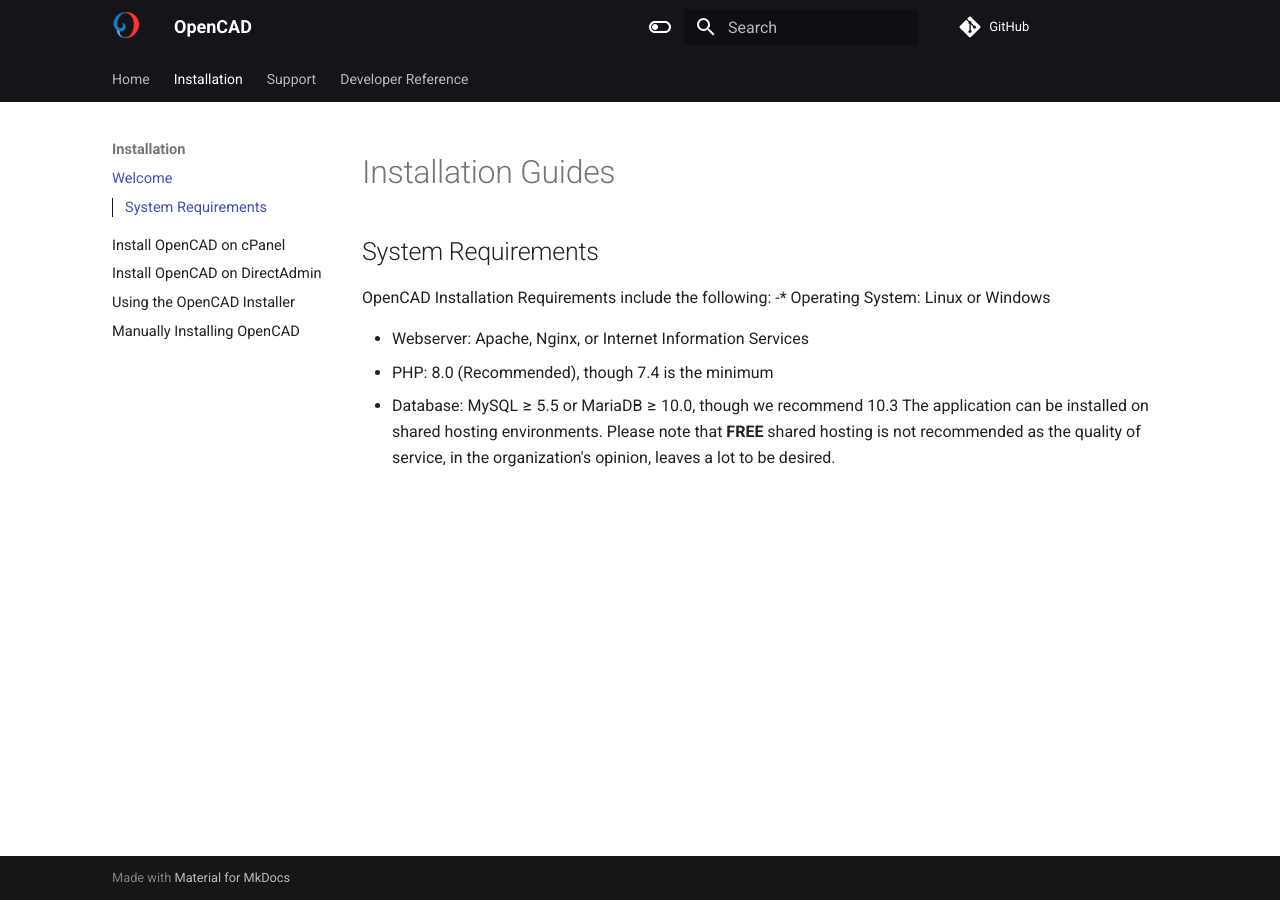
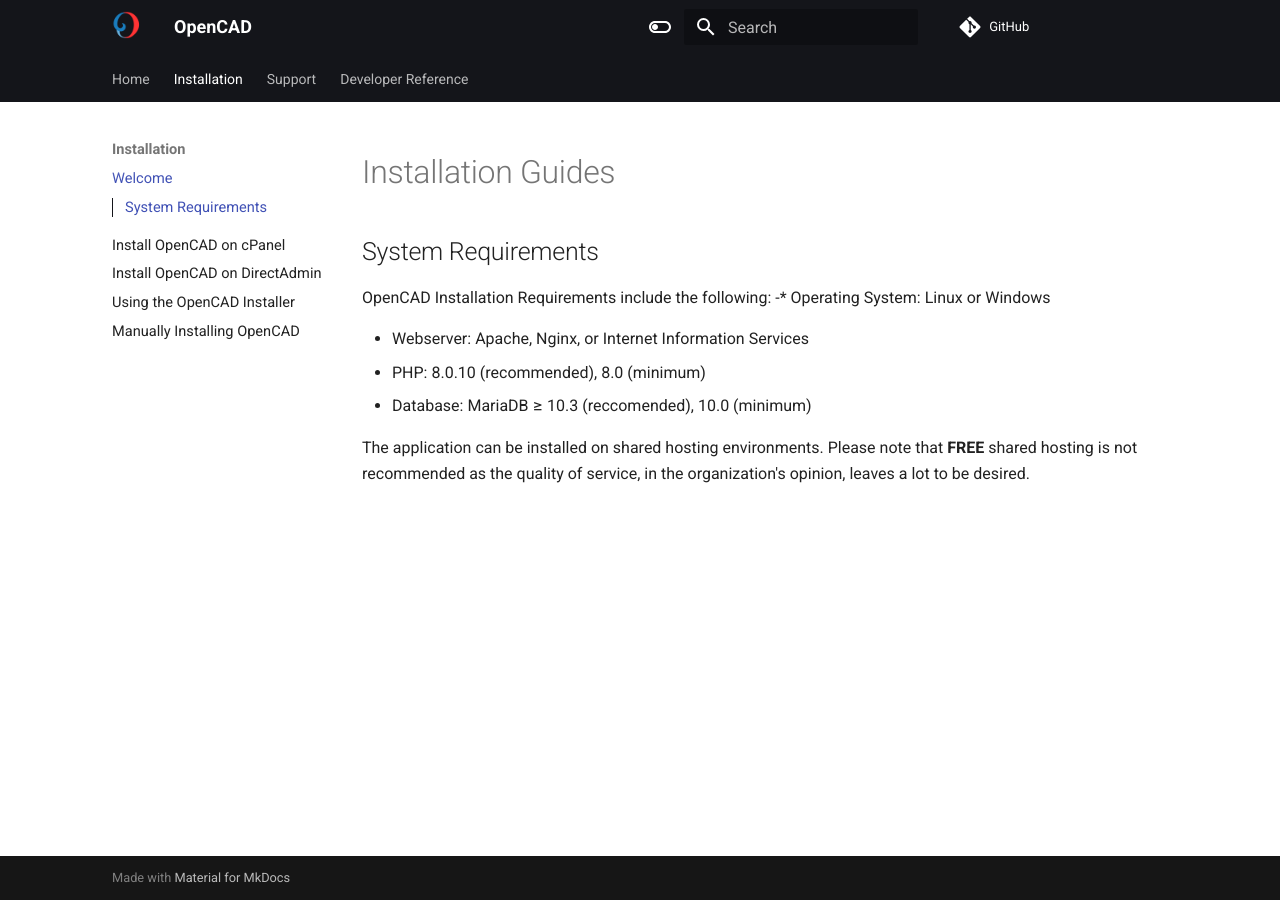
Before and after one commit to opencad-community/OpenCAD-docs, an MkDocs documentation site: the page built from docs/install/install-welcome.md, in a window 1280 px wide. Built offline with MkDocs 1.6.1 and Material for MkDocs 9.7.7, drawn with Linux system fonts in a browser that asks for light colours; comment, search, counter and statistics services are not loaded.

Commit message:
[#17] Update system requirements #close
[#17] Update system requirements #close

```diff
--- a/docs/install/install-welcome.md
+++ b/docs/install/install-welcome.md
@@ -6,6 +6,7 @@
 OpenCAD Installation Requirements include the following: -* Operating System: Linux or Windows
 
  - Webserver: Apache, Nginx, or Internet Information Services
- - PHP: 8.0 (Recommended), though 7.4 is the minimum
- - Database: MySQL ≥ 5.5 or MariaDB ≥ 10.0, though we recommend 10.3
+ - PHP: 8.0.10 (recommended), 8.0 (minimum)
+ - Database: MariaDB ≥ 10.3 (reccomended), 10.0 (minimum)
+
 The application can be installed on shared hosting environments. Please note that **FREE** shared hosting is not recommended as the quality of service, in the organization's opinion, leaves a lot to be desired.
```
